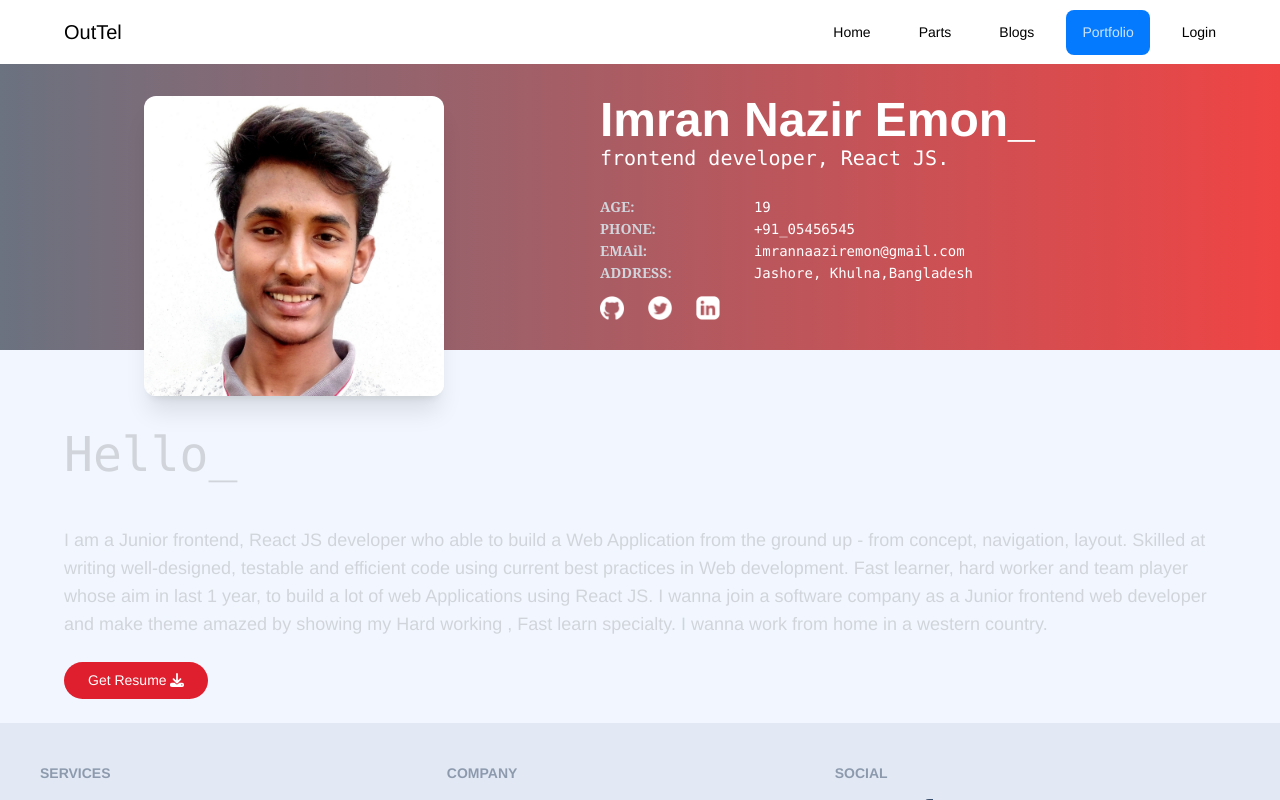
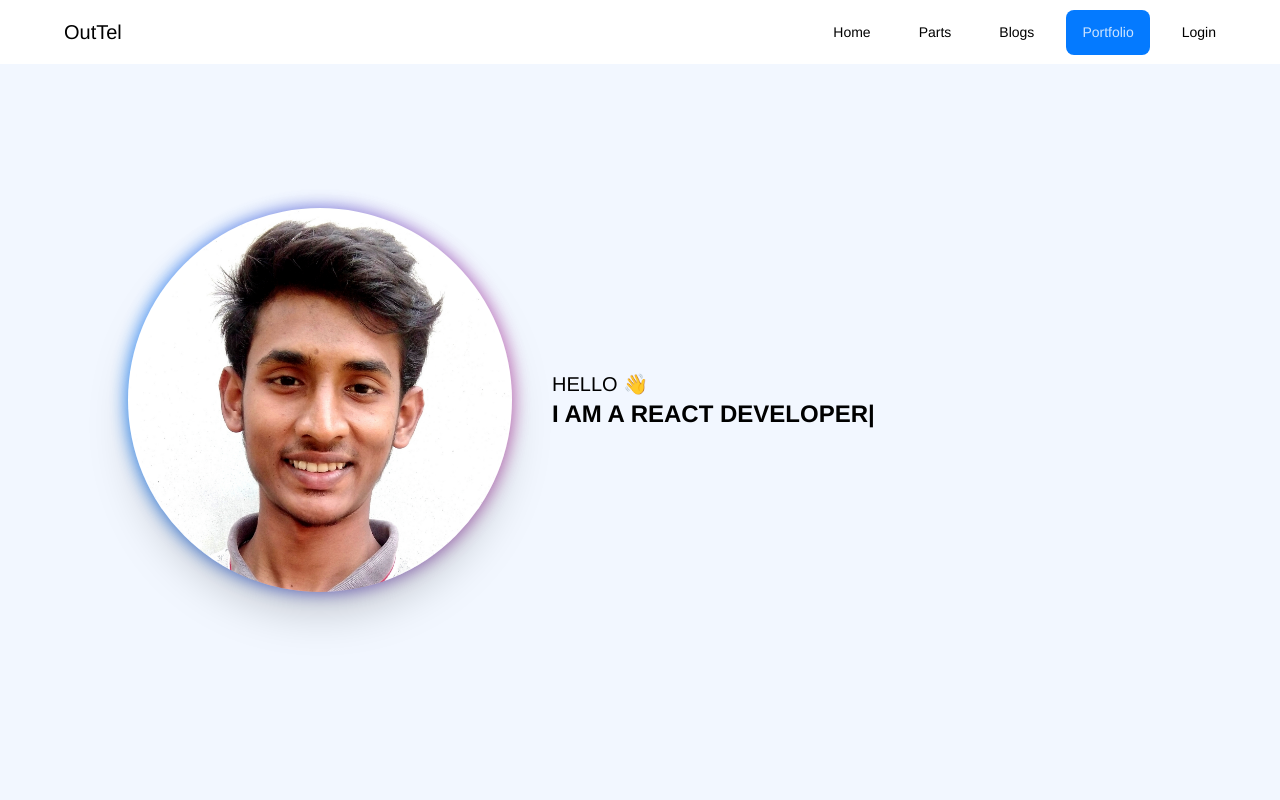
Before and after one commit to imrannaazir/outtel-public, a React (Create React App) app: page /portfolio in a window 1280 px wide. Built offline with nearby package versions, Linux system fonts and the light colour scheme; no server answers.

Commit message:
protfolio banner designed

```diff
--- a/package.json
+++ b/package.json
@@ -22,8 +22,10 @@
     "react-router-dom": "^6.3.0",
     "react-scripts": "5.0.1",
     "react-slick": "^0.29.0",
+    "react-typed": "^1.2.0",
     "slick-carousel": "^1.8.1",
     "swiper": "^8.1.5",
+    "typed": "^4.1.2",
     "web-vitals": "^2.1.4"
   },
   "scripts": {
--- a/src/pages/Portfolio/Portfolio.jsx
+++ b/src/pages/Portfolio/Portfolio.jsx
@@ -1,89 +1,10 @@
 import React from "react";
-import me from "../../assets/images/profile-photo.jpg";
-import github from "../../assets/images/github.png";
-import twitter from "../../assets/images/twitter.png";
-import linkedin from "../../assets/images/linkedin.png";
-import { FontAwesomeIcon } from "@fortawesome/react-fontawesome";
-import { faDownload } from "@fortawesome/free-solid-svg-icons";
+import PortfolioBanner from "./PortfolioBanner";
 
 const Portfolio = () => {
   return (
     <div>
-      <div className=" relative w-full h-[350px] bg-gradient-to-r from-gray-500 to-red-500">
-        <img
-          className=" absolute left-36 top-24 w-[300px] rounded-xl shadow-xl"
-          src={me}
-          alt=""
-        />
-        <div className=" absolute left-[470px] lg:left-[600px]  top-24 text-white">
-          <p className=" text-5xl font-semibold">Imran Nazir Emon_</p>
-          <p className=" text-xl font-mono mb-6">
-            frontend developer, React JS.{" "}
-          </p>
-          <p>
-            {" "}
-            <span className=" font-bold text-gray-300 font-serif w-[150px]  inline-block">
-              AGE:
-            </span>{" "}
-            <span className=" font-normal text-white font-mono ">19</span>
-          </p>
-          <p>
-            {" "}
-            <span className=" font-bold text-gray-300 font-serif w-[150px]  inline-block">
-              PHONE:
-            </span>{" "}
-            <span className=" font-normal text-white font-mono ">
-              +91_05456545
-            </span>
-          </p>
-          <p>
-            {" "}
-            <span className=" font-bold text-gray-300 font-serif w-[150px]  inline-block">
-              EMAil:
-            </span>{" "}
-            <span className=" font-normal text-white font-mono ">
-              imrannaaziremon@gmail.com
-            </span>
-          </p>
-          <p>
-            {" "}
-            <span className=" font-bold text-gray-300 font-serif w-[150px]  inline-block">
-              ADDRESS:
-            </span>{" "}
-            <span className=" font-normal text-white font-mono ">
-              Jashore, Khulna,Bangladesh
-            </span>
-          </p>
-          <div className="flex gap-6 mt-3">
-            <a href="">
-              <img className=" w-6" src={github} alt="" />
-            </a>
-            <a href="">
-              <img className=" w-6" src={twitter} alt="" />
-            </a>
-            <a href="">
-              <img className=" w-6" src={linkedin} alt="" />
-            </a>
-          </div>
-        </div>
-      </div>
-      <div className=" mt-20 w-[90%] mx-auto">
-        <p className=" text-5xl text-gray-300 mb-12 font-mono">Hello_</p>
-        <p className=" text-lg text-gray-300">
-          I am a Junior frontend, React JS developer who able to build a Web
-          Application from the ground up - from concept, navigation, layout.
-          Skilled at writing well-designed, testable and efficient code using
-          current best practices in Web development. Fast learner, hard worker
-          and team player whose aim in last 1 year, to build a lot of web
-          Applications using React JS. I wanna join a software company as a
-          Junior frontend web developer and make theme amazed by showing my Hard
-          working , Fast learn specialty. I wanna work from home in a western
-          country.{" "}
-        </p>
-        <button className=" bg-[#DF1F2D] px-6 py-2 rounded-full my-6 text-white ">
-          Get Resume <FontAwesomeIcon icon={faDownload} />
-        </button>
-      </div>
+      <PortfolioBanner />
     </div>
   );
 };
--- /dev/null
+++ b/src/pages/Portfolio/PortfolioBanner.jsx
@@ -0,0 +1,33 @@
+import React from "react";
+import me from "../../assets/images/profile-photo.jpg";
+import Typed from "react-typed";
+
+const PortfolioBanner = () => {
+  return (
+    <div class="hero min-h-screen bg-base-200">
+      <div class=" lg:flex justify-start gap-10  pl-[10%] w-full ">
+        <div className="relative group w-[384px]">
+          <div className="absolute -inset-0.5 bg-gradient-to-r from-primary to-accent rounded-full blur opacity-75 group-hover:opacity-100 transition duration-1000 group-hover:duration-200 animate-tilt"></div>
+          <div className=" relative flex justify-start ">
+            <img src={me} class="max-w-sm rounded-full shadow-2xl  " alt="" />
+          </div>
+        </div>
+
+        <div className="flex flex-col justify-center items-center lg:items-start mt-8 lg:mt-0">
+          <p className="text-xl">HELLO 👋</p>
+          <span className="text-2xl font-extrabold">
+            {"I AM" + " "}
+            <Typed
+              strings={["EMON", "A FONT END DEVELOPER ", "A REACT DEVELOPER"]}
+              typeSpeed={60}
+              backSpeed={30}
+              loop
+            />
+          </span>
+        </div>
+      </div>
+    </div>
+  );
+};
+
+export default PortfolioBanner;
```
Also changed, not shown: 1 other file (tests, documents, lock files or other folders).
